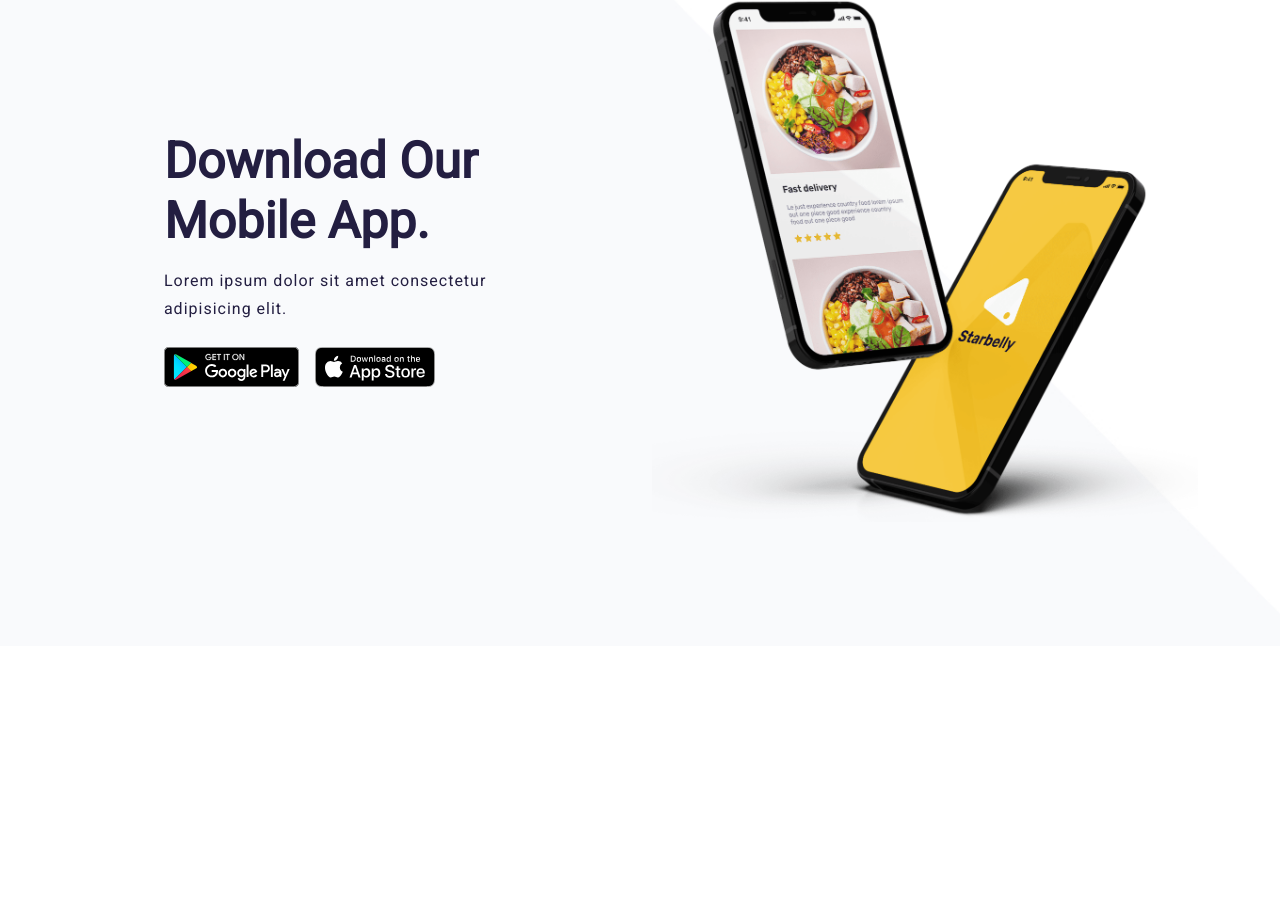
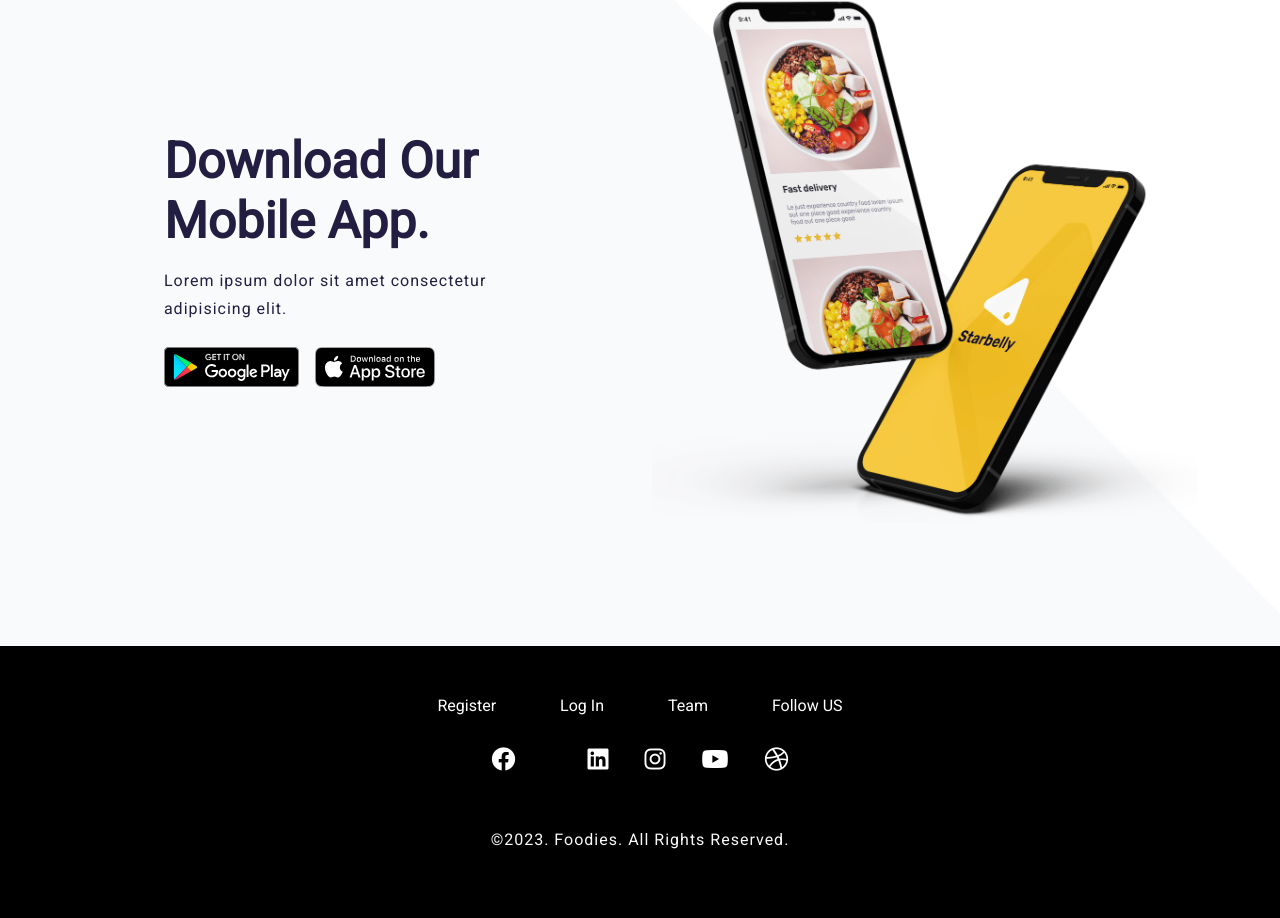
Before and after one commit to Sachin-Agarwal1/Food-Website, a plain HTML site: page index.html in a window 1280 px wide. Shown: the part 5656-6574 px from the top of the page. Before the commit the page ends 6302 px from the top, so only its background shows below. Drawn offline with nearby package versions, Linux system fonts and the light colour scheme.

Commit message:
Completed

```diff
--- a/index.html
+++ b/index.html
@@ -247,6 +247,7 @@
       </div>
     </section>
 
+    <!-- Team -->
     <section id="team">
       <div class="team wrapper">
         <div class="container">
@@ -366,6 +367,36 @@
       </div>
     </section>
 
+    <!-- Footer -->
+    <footer id="footer">
+      <div class="footer py-5">
+        <div class="container">
+          <div class="row">
+            <div class="col-md-12 text-center">
+              <a href="#" class="footer-link">Register</a>
+              <a href="#" class="footer-link">Log In</a>
+              <a href="#" class="footer-link">Team</a>
+              <a href="#" class="footer-link">Follow US</a>
+
+              <div class="footer-social pt-4 text-center">
+                <a href="#"><i class="fa-brands fa-facebook"></i></a>
+                <a href="#"><i class="fa-brands fa-x-twitter"></i></a>
+                <a href="#"><i class="fa-brands fa-linkedin"></i></a>
+                <a href="#"><i class="fa-brands fa-instagram"></i></a>
+                <a href="#"><i class="fa-brands fa-youtube"></i></a>
+                <a href="#"><i class="fa-brands fa-dribbble"></i></a>
+              </div>
+            </div>
+            <div class="col-sm-12">
+              <div class="text-center pt-5">
+                <p class="text-light"> &copy;2023. Foodies. All Rights Reserved.</p>
+              </div>
+            </div>
+          </div>
+        </div>
+      </div>
+    </footer>
+
     <script src="https://cdn.jsdelivr.net/npm/bootstrap@5.3.2/dist/js/bootstrap.bundle.min.js"></script>
     <script src="app.js"></script>
 </body>
--- a/responsive.css
+++ b/responsive.css
@@ -79,6 +79,10 @@
     }
 
     /* Footer Link */
+    .footer .footer-link,
+    .footer a i{
+        padding: 0 0.7rem;
+    }
 }
 
 @media(max-width: 330px){
--- a/style.css
+++ b/style.css
@@ -343,3 +343,29 @@ p{
     background-size: cover;
     background-position: center;
 }
+
+/* Footer */
+.footer{
+    background-color: black;
+}
+
+.footer .footer-link{
+    font-size: 1rem;
+    color: white;
+    padding: 0 1.875rem;
+}
+
+.footer a{
+    font-size: 1.5rem;
+    color: white;
+    padding: 0 1rem;
+    text-decoration: none;
+}
+
+.footer .footer-link:hover{
+    color: #f5c332;
+}
+
+.footer a:hover{
+    color: #f5c332;
+}
```
